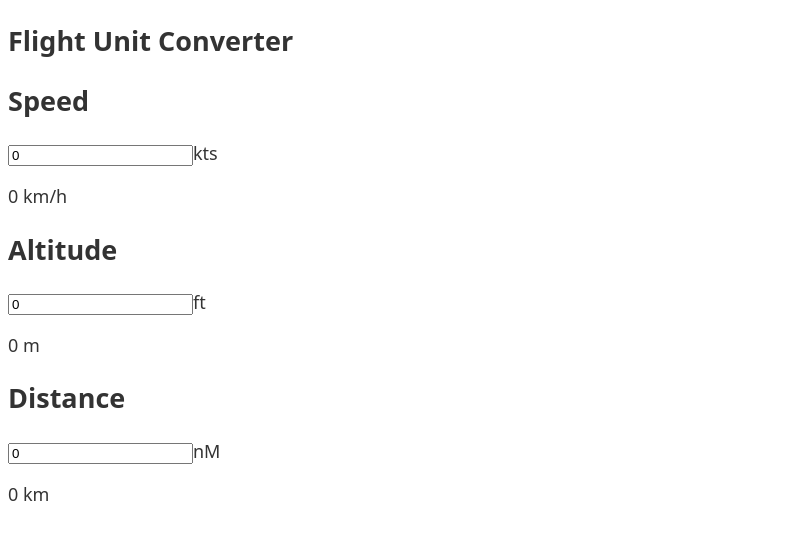
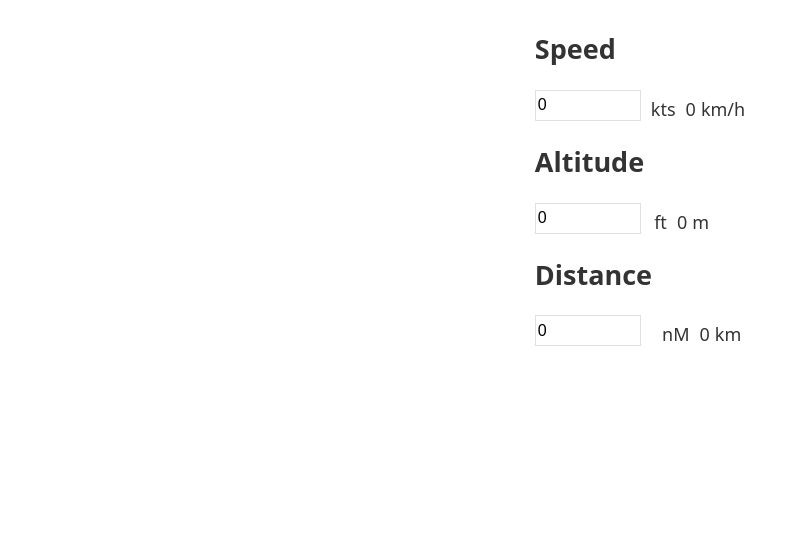
Before and after one commit to tamaskovacs0408/flight-unit-converter, a React (Vite) app: page / in a window 1280 px wide. Shown: the top 540 px of the page, without its empty margins (0-799 px from the left). Built offline with nearby package versions, Linux system fonts and the light colour scheme.

Commit message:
add styling for Converter and ConverterWrapper components to enhance layout and user experience

```diff
--- /dev/null
+++ b/src/components/Converter.scss
@@ -0,0 +1,33 @@
+@use "../variables" as colors;
+
+.converter {
+    display: flex;
+    justify-content: flex-start;
+    align-items: flex-end;
+    width: 50%;
+    gap: 1rem;
+
+    input {
+        width: 100px;
+        height: 25px;
+        border: 1px solid colors.$input-border;
+        outline: none;
+        font-size: 1.6rem;
+        padding: .2rem;
+
+        &:focus {
+            outline: none;
+            border-width: 1.5px;
+        }
+    }
+
+    .converted-units {
+        display: flex;
+        gap: .5rem;
+        margin: 0;
+
+        span {
+            display: inline-block;
+        }
+    }
+}
--- a/src/components/Converter.tsx
+++ b/src/components/Converter.tsx
@@ -1,4 +1,5 @@
 import useConverter from "../hooks/useConverter";
+import "./Converter.scss";
 
 interface ConverterProps {
   title: string;
@@ -8,11 +9,17 @@ interface ConverterProps {
   fn: (value: number) => number;
 }
 
-function Converter({ title, name, baseUnit, transformedUnit, fn }: ConverterProps) {
+function Converter({
+  title,
+  name,
+  baseUnit,
+  transformedUnit,
+  fn,
+}: ConverterProps) {
   const { setUnit, convertedUnit } = useConverter(fn);
 
   return (
-    <div>
+    <div className='converter'>
       <label htmlFor={baseUnit}>
         <h2>{title}</h2>
         <input
@@ -22,10 +29,11 @@ function Converter({ title, name, baseUnit, transformedUnit, fn }: ConverterProp
           defaultValue={0}
           onChange={e => setUnit(Number(e.target.value))}
         />
-        {baseUnit}
       </label>
-      <p>
-        {convertedUnit} {transformedUnit}
+      <span>{baseUnit}</span>
+      <p className='converted-units'>
+        <span>{convertedUnit}</span>
+        <span>{transformedUnit}</span>
       </p>
     </div>
   );
--- /dev/null
+++ b/src/components/ConverterWrapper.scss
@@ -0,0 +1,5 @@
+.converter-wrapper {
+    display: flex;
+    justify-content: space-evenly;
+    align-items: center;
+}
--- a/src/components/ConverterWrapper.tsx
+++ b/src/components/ConverterWrapper.tsx
@@ -4,11 +4,11 @@ import {
   distanceConverter,
   speedConverter,
 } from "../utils/converterFormulas";
+import "./ConverterWrapper.scss";
 
 function ConverterWrapper() {
   return (
-    <section>
-      <h1>Flight Unit Converter</h1>
+    <section className="converter-wrapper">
       <div>
         <Converter
           title='Speed'
--- a/src/index.scss
+++ b/src/index.scss
@@ -10,6 +10,9 @@ html {
 
 body {
     box-sizing: inherit;
+    display: flex;
+    justify-content: center;
+    align-items: center;
     background-color: colors.$bg-main;
     color: colors.$text-main;
     font-size: 1.8rem;
```
